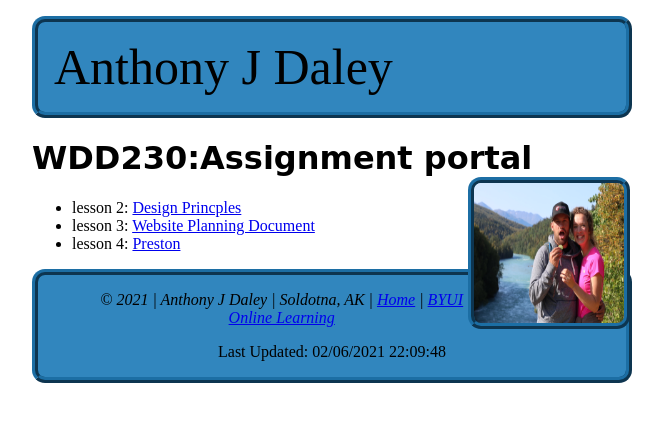
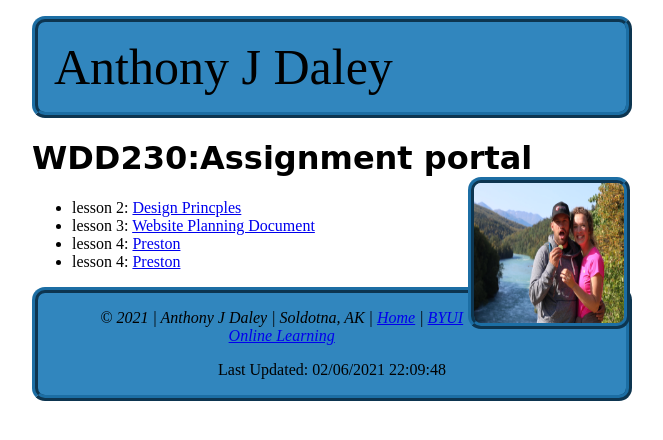
Before and after one commit to Tonyjdaley/Tonyjdaley, a plain HTML site: page index.html in a window 1280 px wide. Shown: the whole page, without its empty margins (308-971 px from the left). Drawn offline with Linux system fonts and the light colour scheme.

Commit message:
Update index.html

```diff
--- a/index.html
+++ b/index.html
@@ -26,6 +26,7 @@
         <li> lesson 2: <a href="HTML/design-principles.html">Design Princples</a></li>
         <li> lesson 3: <a href="lesson3/index.html">Website Planning Document</a></li>
         <li> lesson 4: <a href="lesson4/index.html">Preston</a></li>
+        <li> lesson 4: <a href="lesson5/lesson5.html">Preston</a></li>
     </ul>
 
     <footer>
```
